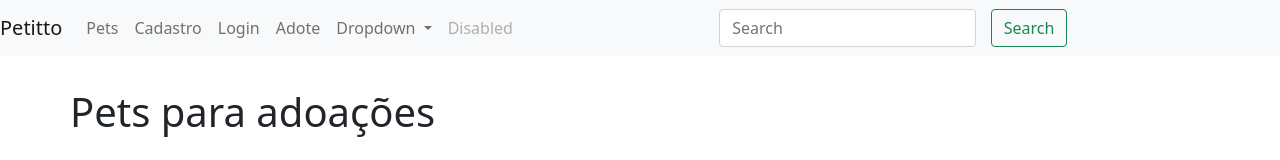
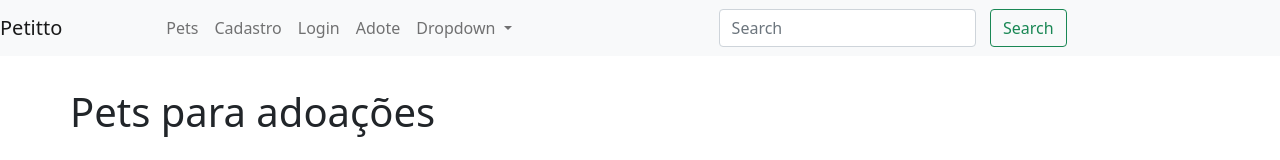
Before and after one commit to A-ghil/front-end-petito, an Angular app in the folder petitto-app/: page /pets in a window 1280 px wide. Shown: the top 160 px of the page. Built offline with nearby package versions, Linux system fonts and the light colour scheme.

Commit message:
Fix navbar

```diff
--- a/petitto-app/src/app/navbar/navbar.component.css
+++ b/petitto-app/src/app/navbar/navbar.component.css
@@ -6,3 +6,7 @@
 #navbarSupportedContent > form > button{
     margin: 0.9rem;
 }
+
+#navbarSupportedContent{
+    margin-left: 5rem;
+}
--- a/petitto-app/src/app/navbar/navbar.component.html
+++ b/petitto-app/src/app/navbar/navbar.component.html
@@ -31,9 +31,6 @@
                     <a class="dropdown-item" href="#">Something else here</a>
                 </div>
             </li>
-            <li class="nav-item">
-                <a class="nav-link disabled" href="#">Disabled</a>
-            </li>
         </ul>
         <form class="form-inline my-2 my-lg-0">
             <input class="form-control mr-sm-2" type="search" placeholder="Search" aria-label="Search">
```
